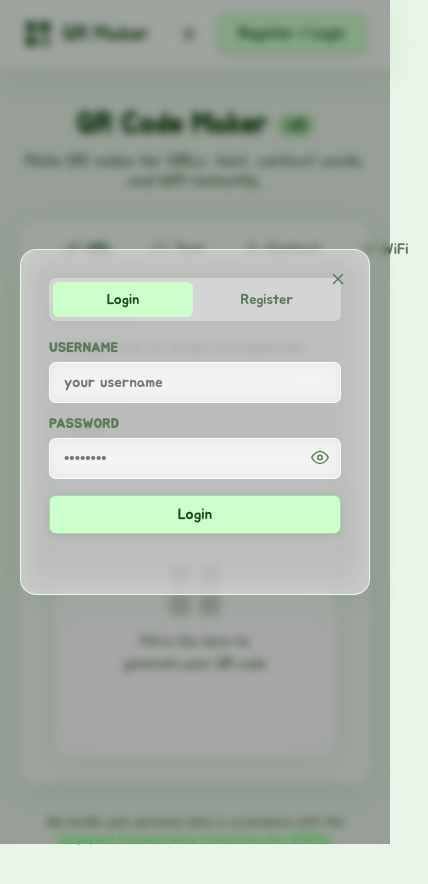
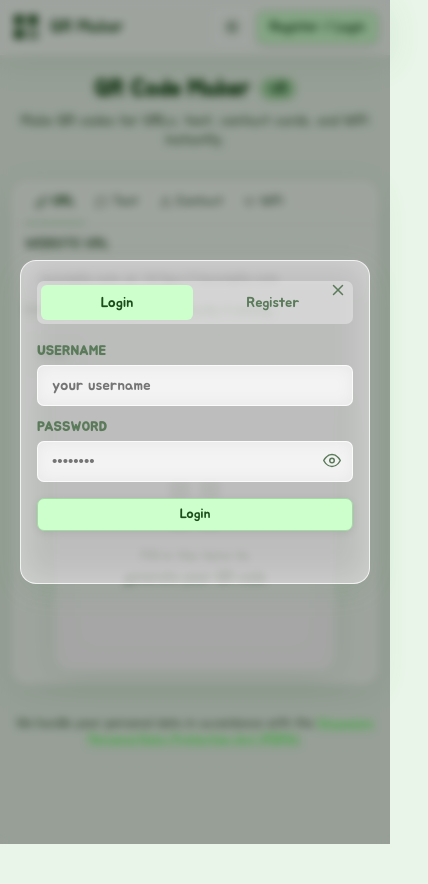
Before and after one commit to augy-studios/qrcode-maker, a website: page index.html in a window 390 px wide. Both pictures are taken after a click on the button "Register / Login". Shown: the whole page, 428 px wide, since content can reach past the window. After the commit the page ends 844 px from the top, so only its background shows below. Drawn offline with nearby package versions, Linux system fonts and the light colour scheme.

Commit message:
add responsive styles for topbar, tabs, and card layout

```diff
--- a/style.css
+++ b/style.css
@@ -717,6 +717,158 @@ textarea.field-input {
   margin-top: 32px;
 }
 
+/* ── RESPONSIVE ── */
+@media (max-width: 600px) {
+  /* Topbar: allow horizontal scroll if buttons don't fit */
+  .topbar-inner {
+    padding: 10px 16px;
+    gap: 8px;
+    overflow-x: auto;
+    flex-wrap: nowrap;
+    -webkit-overflow-scrolling: touch;
+  }
+
+  .topbar-actions {
+    flex-shrink: 0;
+    gap: 6px;
+  }
+
+  .brand {
+    flex-shrink: 0;
+    font-size: 1.1rem;
+  }
+
+  /* Tabs: scroll horizontally */
+  .tabs {
+    overflow-x: auto;
+    -webkit-overflow-scrolling: touch;
+    padding: 0 12px;
+    flex-wrap: nowrap;
+    scrollbar-width: none;
+  }
+
+  .tabs::-webkit-scrollbar {
+    display: none;
+  }
+
+  .tab {
+    flex-shrink: 0;
+    padding: 14px 14px;
+    font-size: 0.88rem;
+  }
+
+  /* Card body: single column, tighter padding */
+  .card-body {
+    padding: 16px;
+    gap: 20px;
+  }
+
+  /* Main wrap */
+  .main-wrap {
+    padding: 20px 12px 48px;
+  }
+
+  /* Hero */
+  .hero-text h1 {
+    font-size: clamp(1.4rem, 6vw, 2rem);
+    flex-wrap: wrap;
+  }
+
+  .hero-text p {
+    font-size: 0.9rem;
+  }
+
+  /* QR actions: scroll horizontally if needed */
+  .qr-actions {
+    overflow-x: auto;
+    -webkit-overflow-scrolling: touch;
+    flex-wrap: nowrap;
+    width: 100%;
+    scrollbar-width: none;
+  }
+
+  .qr-actions::-webkit-scrollbar {
+    display: none;
+  }
+
+  .qr-actions .btn-primary,
+  .qr-actions .btn-ghost {
+    flex-shrink: 0;
+    padding: 8px 14px;
+    font-size: 0.85rem;
+  }
+
+  /* Form actions */
+  .form-actions {
+    flex-wrap: wrap;
+  }
+
+  /* Grid-2 stays 2 cols but shrinks padding */
+  .grid-2 {
+    gap: 8px;
+  }
+
+  /* Buttons: slightly smaller */
+  .btn-primary,
+  .btn-ghost {
+    padding: 8px 14px;
+    font-size: 0.88rem;
+  }
+
+  /* Modal: full width with small margin */
+  .modal {
+    padding: 20px 16px;
+  }
+
+  .modal-wide {
+    max-width: 100%;
+  }
+
+  /* Theme grid: single column on tiny screens */
+  .theme-grid {
+    grid-template-columns: 1fr;
+  }
+
+  /* QR grid: 2 columns minimum */
+  .qr-grid {
+    grid-template-columns: repeat(auto-fill, minmax(130px, 1fr));
+  }
+
+  /* Toast: full width feel */
+  .toast {
+    white-space: normal;
+    text-align: center;
+    max-width: calc(100vw - 32px);
+  }
+}
+
+@media (max-width: 400px) {
+  .topbar-inner {
+    padding: 8px 12px;
+  }
+
+  .tab {
+    padding: 12px 10px;
+    font-size: 0.82rem;
+    gap: 4px;
+  }
+
+  .tab svg {
+    width: 13px;
+    height: 13px;
+  }
+
+  .card-body {
+    padding: 12px;
+  }
+
+  .btn-primary,
+  .btn-ghost {
+    padding: 7px 12px;
+    font-size: 0.85rem;
+  }
+}
+
 /* ── SCROLLBAR ── */
 ::-webkit-scrollbar {
   width: 6px;
```
